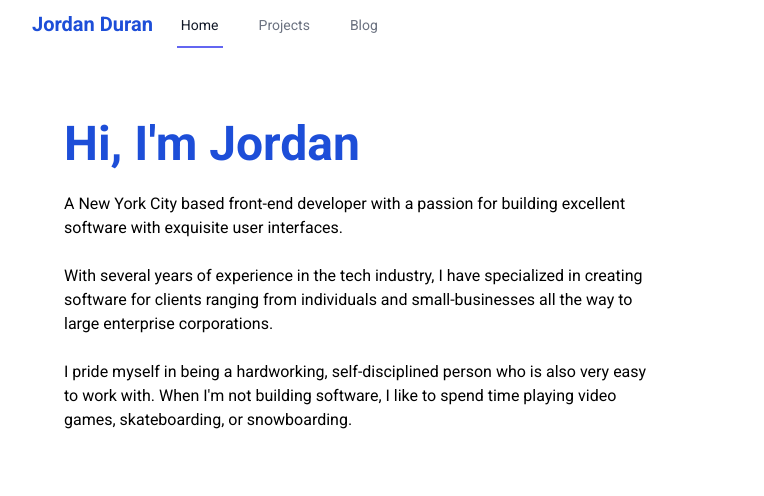
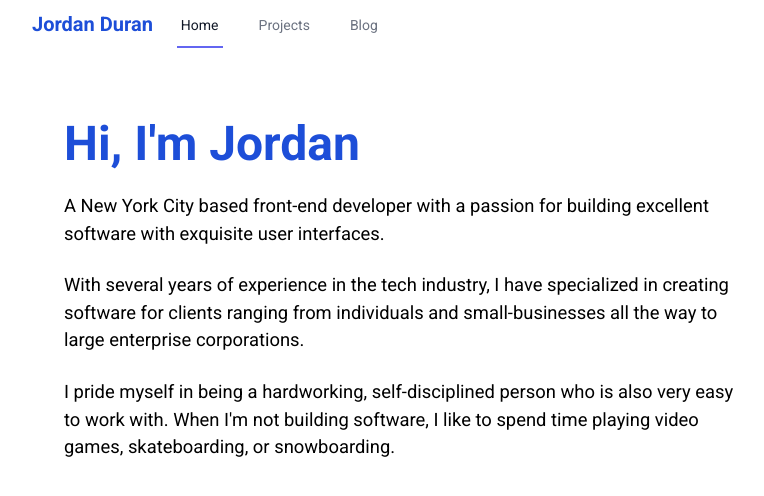
Before and after one commit to jordanduran/port, a Next.js app: page / in a window 1280 px wide. Shown: the top 496 px of the page, without its empty margins (0-764 px from the left). Built offline with nearby package versions, Linux system fonts and the light colour scheme.

Commit message:
Font Size for header bio

```diff
--- a/styles/globals.css
+++ b/styles/globals.css
@@ -19,3 +19,9 @@ h5,
 h6 {
   font-family: 'Roboto', sans-serif;
 }
+
+/* Hero Component*/
+
+.hero-bio {
+  font-size: 1.15em;
+}
```
